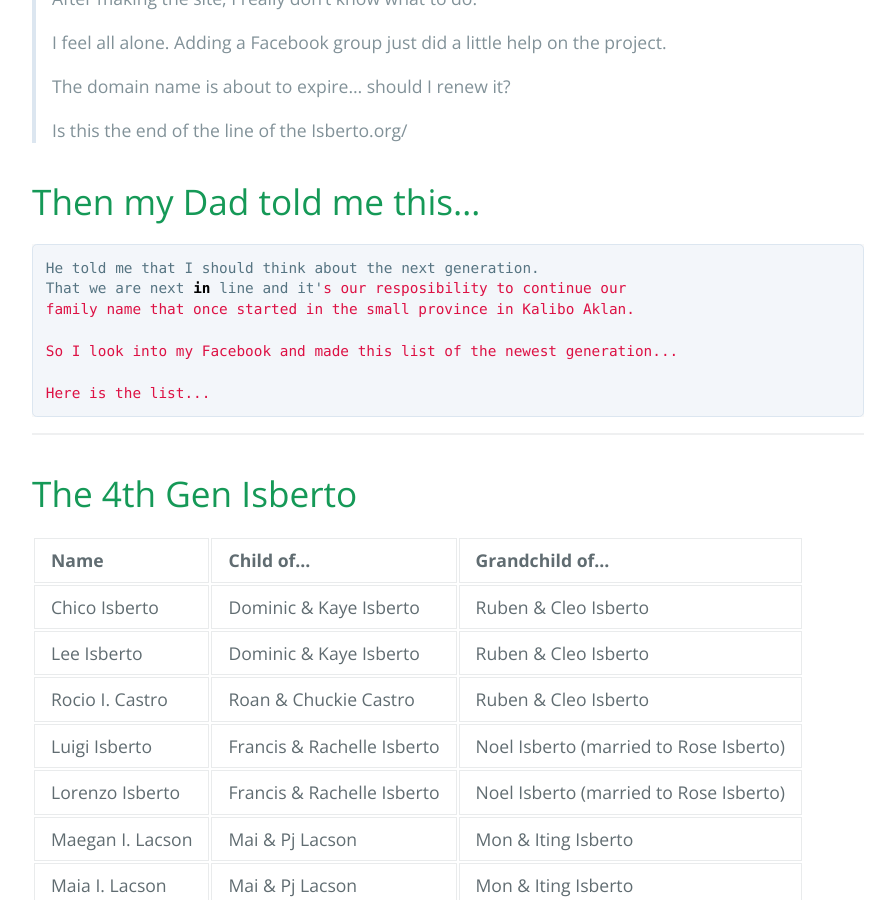
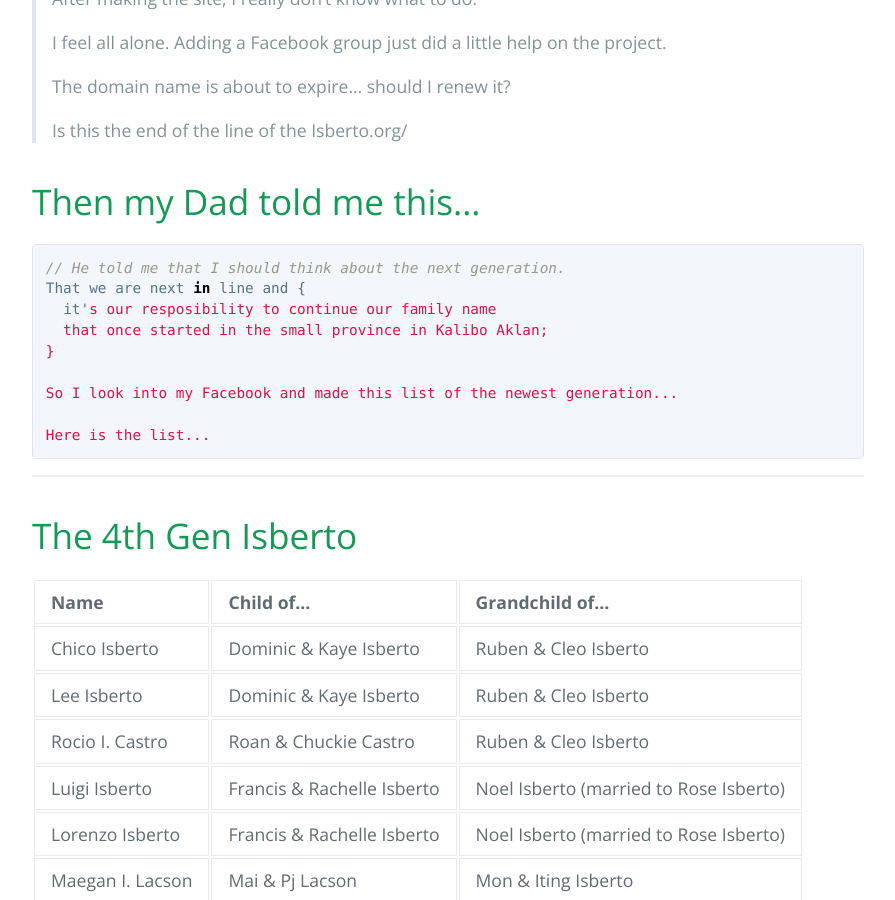
Before and after one commit to icebert04/ISBERTO, a Jekyll site: the page built from index.md, in a window 1280 px wide and 900 px high, scrolled down 1195 px. Shown: the whole window, without its empty margins (192-1087 px from the left). Built offline with Jekyll 4.4.1, drawn with Linux system fonts in a browser that asks for light colours; nearby versions of some CDN libraries; library files that are not in the unit come from our copies; our own code applies the rules of GitHub Pages for plain Markdown files.

````diff
--- a/index.md
+++ b/index.md
@@ -26,9 +26,11 @@ So I went to my Papa Noel and his brothers to help me with it.
 # Then my Dad told me this...
 
 ```js
-He told me that I should think about the next generation.
-That we are next in line and it's our resposibility to continue our
-family name that once started in the small province in Kalibo Aklan.
+// He told me that I should think about the next generation.
+That we are next in line and {
+  it's our resposibility to continue our family name
+  that once started in the small province in Kalibo Aklan;
+}
 
 So I look into my Facebook and made this list of the newest generation...
 
````
